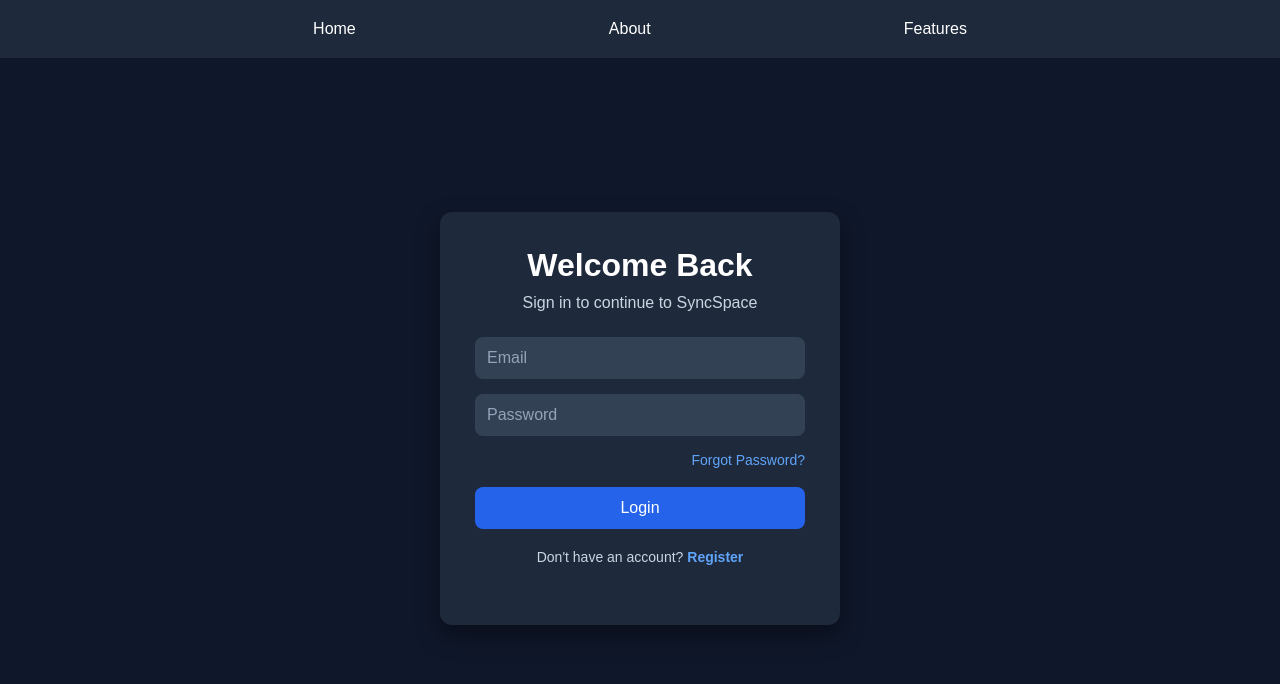
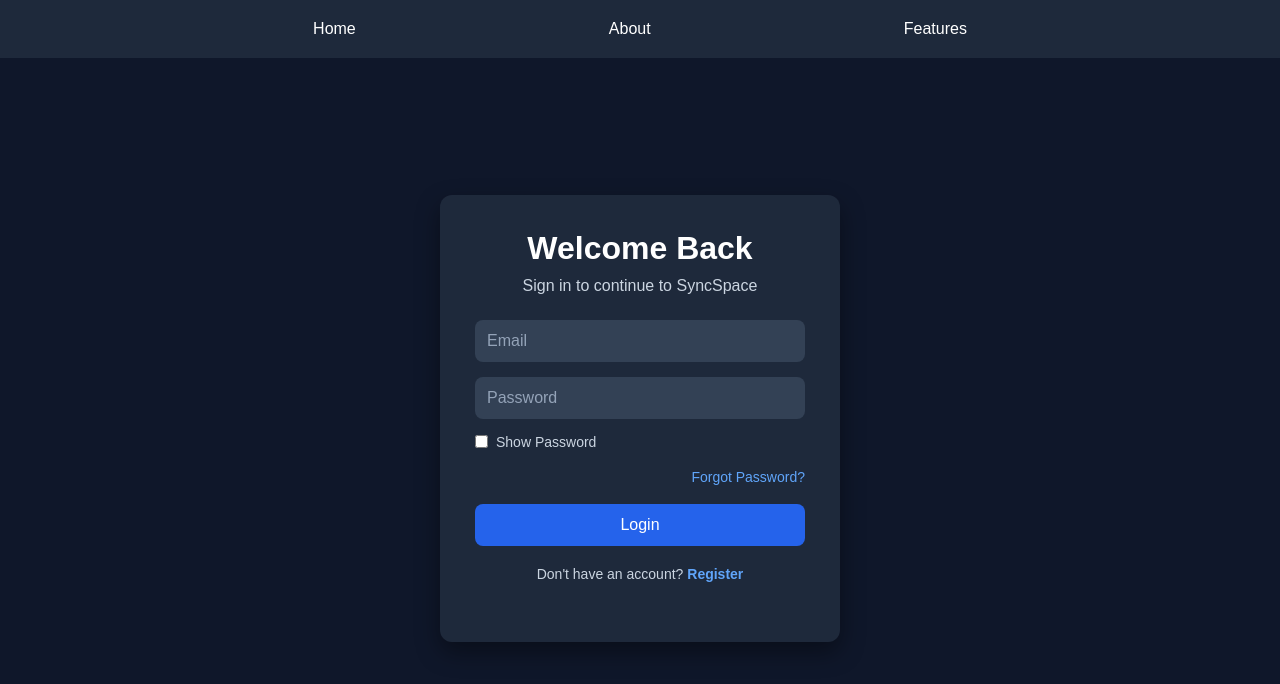
Before and after one commit to chandancoder-dev/syncspace-team14, a React (Vite) app in the folder client/: page /login in a window 1280 px wide. Shown: the top 684 px of the page. Built offline with nearby package versions, Linux system fonts and the light colour scheme.

Commit message:
feat: add show password option

```diff
--- a/client/src/components/Login.jsx
+++ b/client/src/components/Login.jsx
@@ -9,6 +9,11 @@ function Login() {
 
         <input type="email" placeholder="Email" />
         <input type="password" placeholder="Password" />
+
+        <div className="show-password">
+        <input type="checkbox" id="showPassword" />
+        <label htmlFor="showPassword">Show Password</label>
+        </div>
 
         <div className="forgot-password">
           <a href="#">Forgot Password?</a>
--- a/client/src/styles/login.css
+++ b/client/src/styles/login.css
@@ -85,3 +85,16 @@
 .register-text a:hover {
     text-decoration: underline;
 }
+.show-password{
+    display:flex;
+    align-items:center;
+    gap:8px;
+    margin-bottom:18px;
+    color:#cbd5e1;
+    font-size:14px;
+}
+
+.show-password input{
+    width:auto;
+    margin:0;
+}
```
